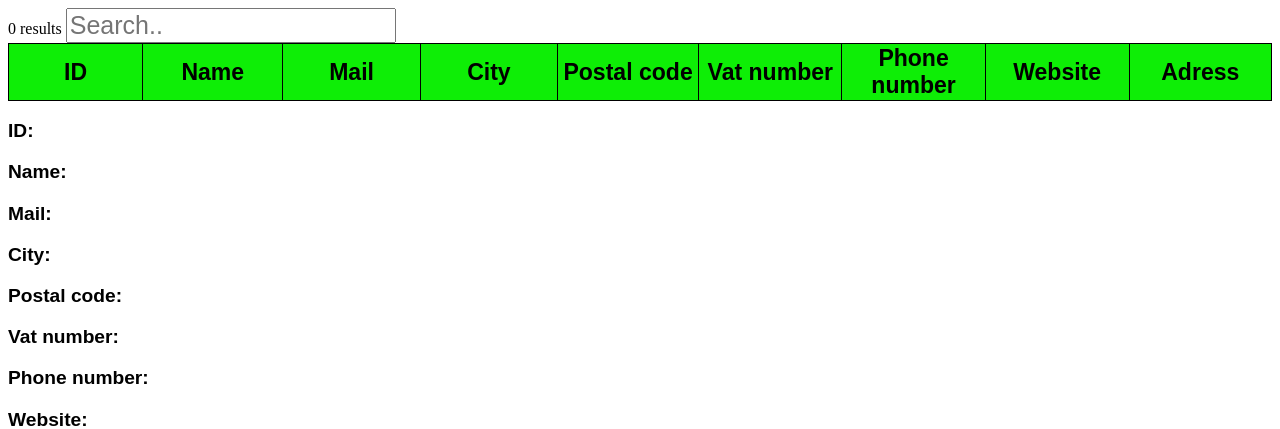
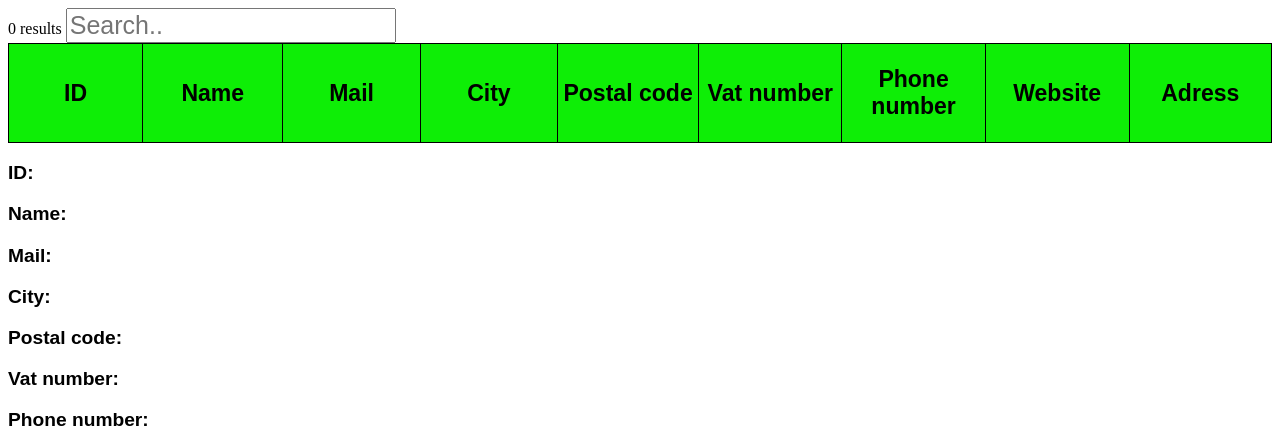
Before and after one commit to BenjaminAaris/Leads-Table, a PHP site: page / in a window 1280 px wide. Shown: the top 429 px of the page. Run offline with PHP 8.4, Linux system fonts and the light colour scheme; data that the repository does not hold is empty.

Commit message:
Update index.css

```diff
--- a/index.css
+++ b/index.css
@@ -7,10 +7,15 @@ table, th, tr, td {
     margin-right: auto;
     margin-left: auto;
   }
+  table{
+    height: 100px;
+  }
   th {
     width: 150px;
     height: 50px;
     font-size: larger;
+    vertical-align: center;
+    column-fill: auto;
   }
   tr {
     width: 150px;
@@ -21,6 +26,7 @@ table, th, tr, td {
     width: 150px;
     height: 50px;
     font-size: medium;
+    vertical-align: center;
   }
 
   tr:hover {background-color: aqua;}
```
